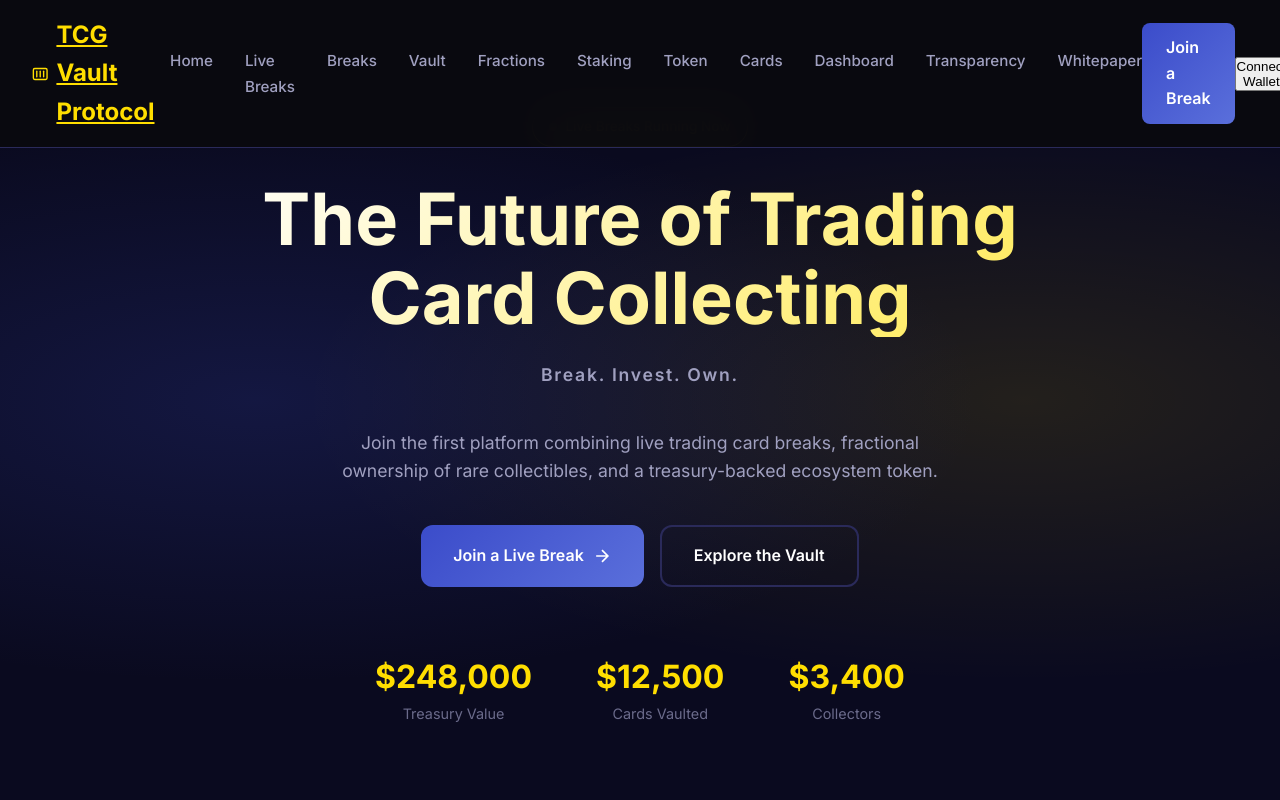
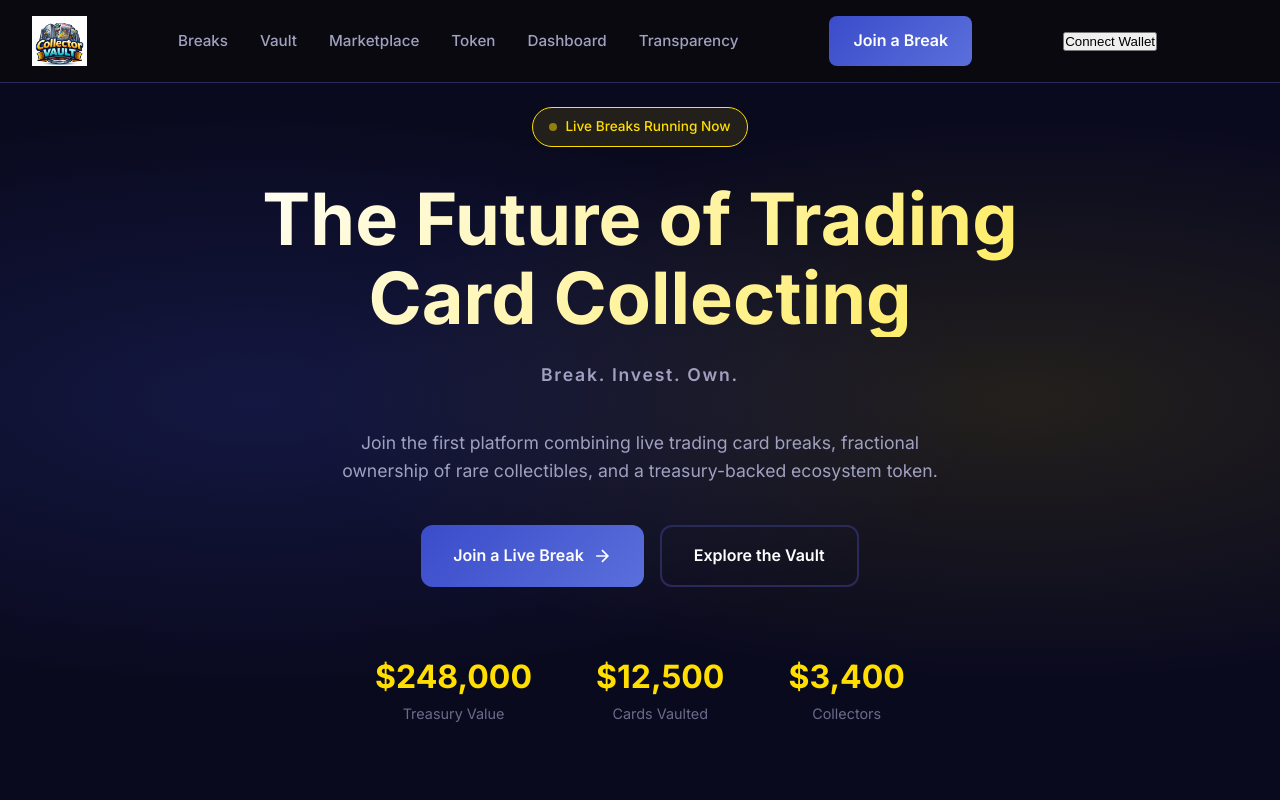
Before and after one commit to markuk2024/TCG, a plain HTML site: page index.html in a window 1280 px wide. Shown: the top 800 px of the page. Drawn offline with Linux system fonts and the light colour scheme.

Commit message:
feat: Update index.html with Collector Vault logo and simplified navigation

```diff
--- a/index.html
+++ b/index.html
@@ -3,7 +3,7 @@
 <head>
     <meta charset="UTF-8">
     <meta name="viewport" content="width=device-width, initial-scale=1.0">
-    <title>TCG Vault Protocol - The Future of Trading Card Collecting</title>
+    <title>Collector Vault - The Future of Trading Card Collecting</title>
     <link rel="preconnect" href="https://fonts.googleapis.com">
     <link rel="preconnect" href="https://fonts.gstatic.com" crossorigin>
     <link href="https://fonts.googleapis.com/css2?family=Inter:wght@300;400;500;600;700&display=swap" rel="stylesheet">
@@ -1018,26 +1018,15 @@
     <nav>
         <div class="nav-container">
             <a href="#" class="logo">
-                <svg viewBox="0 0 24 24" fill="none" xmlns="http://www.w3.org/2000/svg">
-                    <rect x="2" y="4" width="20" height="16" rx="2" stroke="currentColor" stroke-width="2"/>
-                    <path d="M7 8L7 16" stroke="currentColor" stroke-width="2" stroke-linecap="round"/>
-                    <path d="M12 8L12 16" stroke="currentColor" stroke-width="2" stroke-linecap="round"/>
-                    <path d="M17 8L17 16" stroke="currentColor" stroke-width="2" stroke-linecap="round"/>
-                </svg>
-                TCG Vault Protocol
+                <img src="logo.png" alt="Collector Vault" style="height: 50px; width: auto;">
             </a>
             <ul class="nav-links">
-                <li><a href="index.html">Home</a></li>
-                <li><a href="breaks.html">Live Breaks</a></li>
                 <li><a href="breaks.html">Breaks</a></li>
                 <li><a href="vault.html">Vault</a></li>
-                <li><a href="marketplace.html">Fractions</a></li>
-                <li><a href="staking.html">Staking</a></li>
+                <li><a href="marketplace.html">Marketplace</a></li>
                 <li><a href="token.html">Token</a></li>
-                <li><a href="cards.html">Cards</a></li>
                 <li><a href="dashboard.html">Dashboard</a></li>
                 <li><a href="transparency.html">Transparency</a></li>
-                <li><a href="whitepaper.html">Whitepaper</a></li>
             </ul>
             <a href="breaks.html" class="nav-cta">Join a Break</a>
             <button id="connect-wallet-btn" class="wallet-connect" onclick="window.TCGWeb3.connectWallet()">Connect Wallet</button>
```
